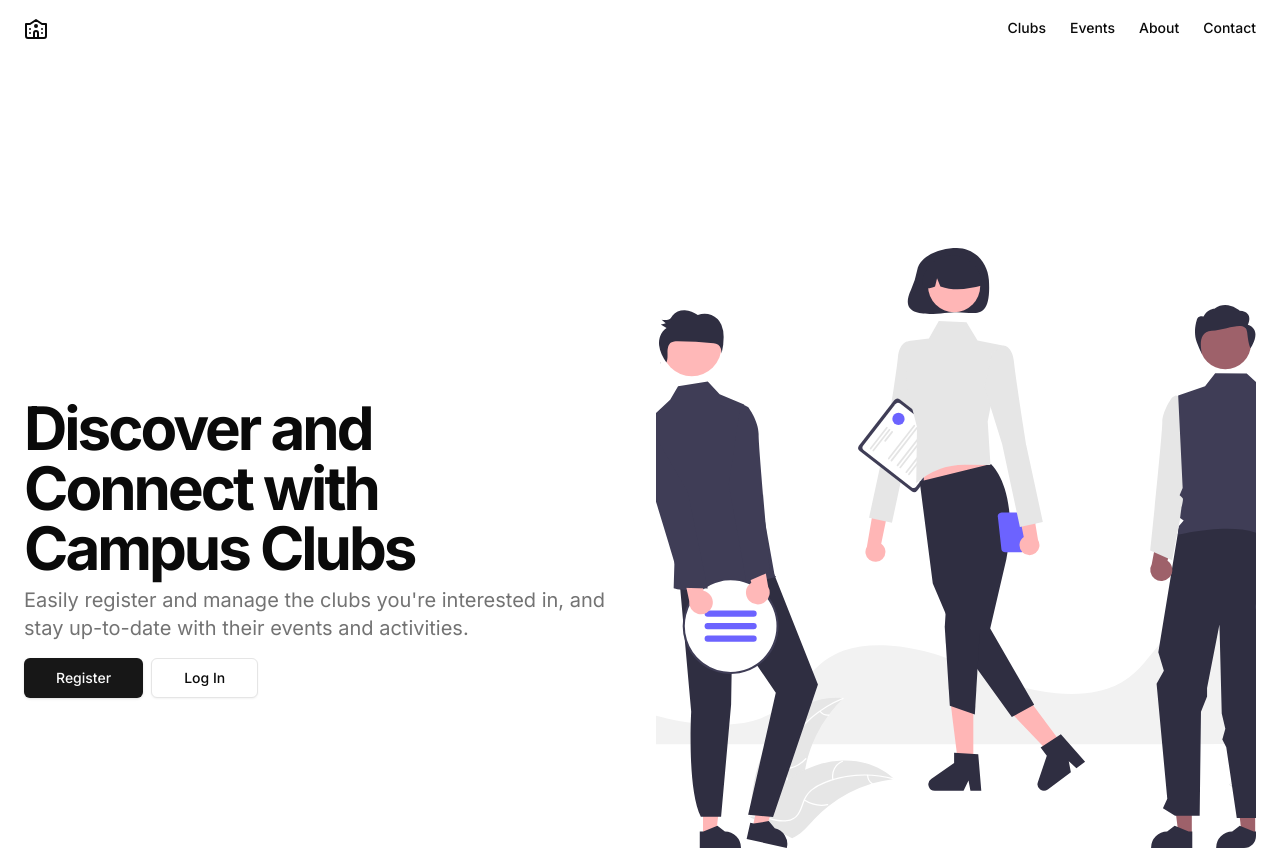
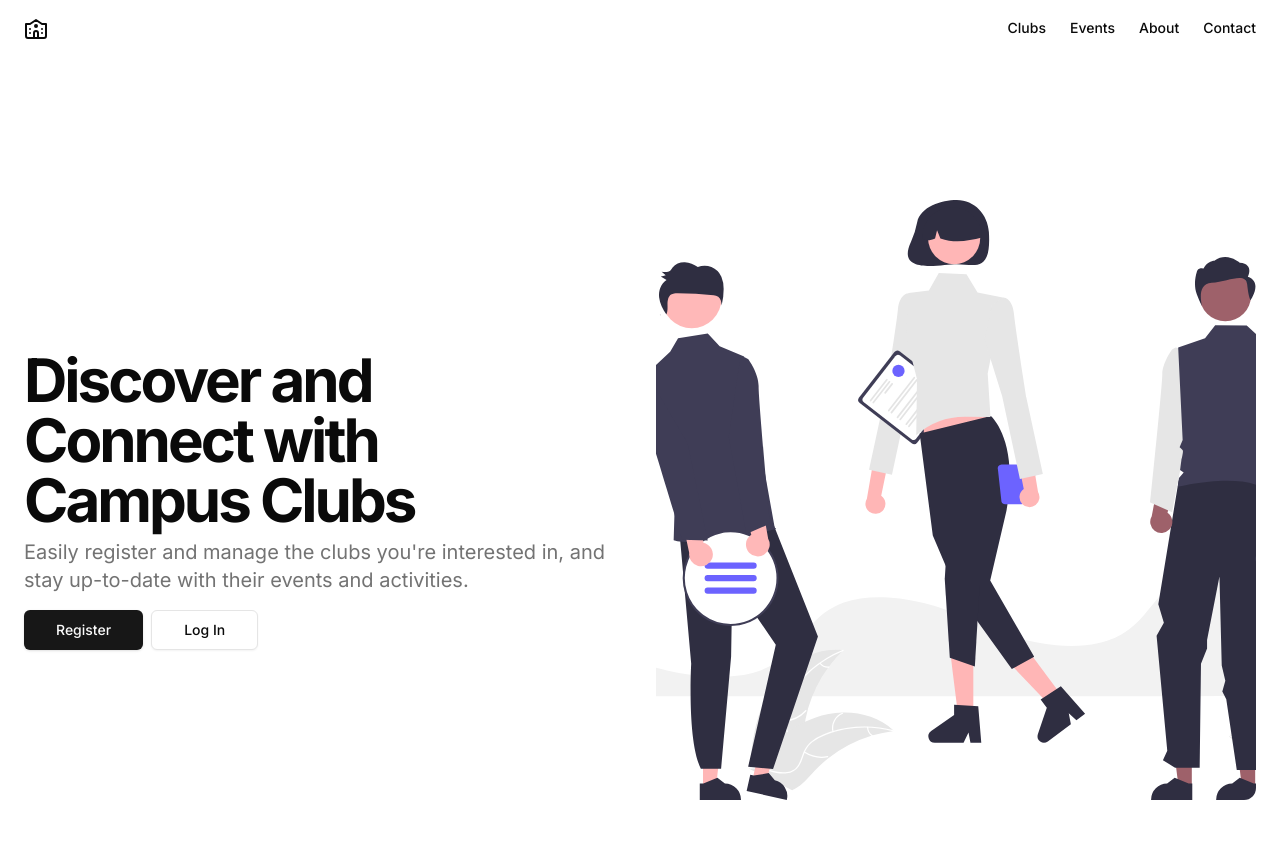
Before and after one commit to MohammedAlsalehi033/Test, a Next.js app in the folder temp/: page / in a window 1280 px wide. Shown: the top 850 px of the page. Built offline with nearby package versions, Linux system fonts and the light colour scheme.

Commit message:
landing page update

```diff
--- a/temp/src/components/Landing/landing-component.tsx
+++ b/temp/src/components/Landing/landing-component.tsx
@@ -8,7 +8,7 @@ export function LandingComponent() {
   return (
     <div className="flex flex-col min-h-[100dvh]">
        <main className="flex-1">
-        <section className="w-full py-12 md:py-24 lg:py-32 xl:py-48">
+        <section className="w-full py-4 md:py-16 lg:py-24 xl:py-36">
           <div className="container px-4 md:px-6">
             <div className="grid gap-6 lg:grid-cols-[1fr_400px] lg:gap-12 xl:grid-cols-[1fr_600px]">
               <div className="flex flex-col justify-center space-y-4">
```
